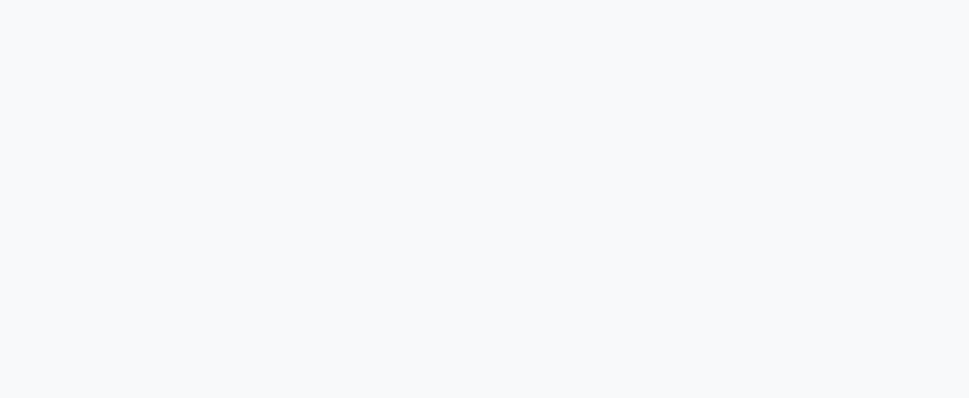
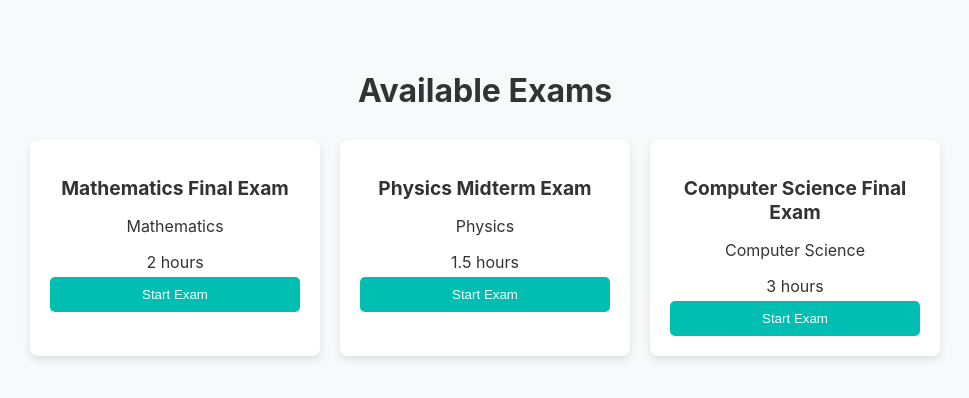
Before and after one commit to SIT2711/online-exam-system, a React (Create React App) app: page /exams in a window 1280 px wide. Before the commit this address had no page. Shown: the top 398 px of the page, without its empty margins (155-1124 px from the left). Built offline with nearby package versions, Linux system fonts and the light colour scheme.

Commit message:
ExamList

```diff
--- a/src/App.js
+++ b/src/App.js
@@ -1,6 +1,9 @@
 import React from "react";
 import { BrowserRouter as Router, Routes, Route } from "react-router-dom";
 import LoginForm from "./pages/LoginForm";
+import ExamList from "./pages/ExamList";
+import './styles/LoginForm.css';
+import './styles/ExamList.css';
 
 function App() {
   return (
@@ -9,6 +12,7 @@ function App() {
         <Routes>
           {/* Render the actual LoginForm component here */}
           <Route path="/login" element={<LoginForm />} />
+          <Route path="/exams" element={<ExamList/>}/>
 
           {/* Optional: Add a default route */}
           <Route path="/" element={<h1>Welcome to Online Exam System</h1>} />
--- /dev/null
+++ b/src/pages/ExamList.jsx
@@ -0,0 +1,50 @@
+import React from 'react';
+import '../styles/ExamList.css'; // Importing the CSS for the ExamList
+
+const exams = [
+  {
+    examName: 'Mathematics Final Exam',
+    subject: 'Mathematics',
+    duration: '2 hours',
+  },
+  {
+    examName: 'Physics Midterm Exam',
+    subject: 'Physics',
+    duration: '1.5 hours',
+  },
+  {
+    examName: 'Computer Science Final Exam',
+    subject: 'Computer Science',
+    duration: '3 hours',
+  },
+  // Add more exams as needed
+];
+
+const ExamList = () => {
+  const handleStartExam = (examName) => {
+    alert(`Starting exam: ${examName}`);
+  };
+
+  return (
+    <div className="exam-list-container">
+      <h1 className="page-title">Available Exams</h1>
+      <div className="exam-cards-container">
+        {exams.map((exam, index) => (
+          <div className="exam-card" key={index}>
+            <h2 className="exam-name">{exam.examName}</h2>
+            <p className="subject">{exam.subject}</p>
+            <p className="duration">{exam.duration}</p>
+            <button
+              className="start-exam-btn"
+              onClick={() => handleStartExam(exam.examName)}
+            >
+              Start Exam
+            </button>
+          </div>
+        ))}
+      </div>
+    </div>
+  );
+};
+
+export default ExamList;
--- /dev/null
+++ b/src/styles/ExamList.css
@@ -0,0 +1,65 @@
+/* Background color for the entire page */
+.exam-list-container {
+  background-color: #F8F9FA;
+  min-height: 100vh;
+  display: flex;
+  flex-direction: column;
+  align-items: center;
+  padding: 30px;
+}
+
+/* Page title styling */
+.page-title {
+  color: #333333;
+  font-size: 2rem;
+  margin-bottom: 30px;
+}
+
+/* Container for all the exam cards */
+.exam-cards-container {
+  display: flex;
+  flex-wrap: wrap;
+  gap: 20px;
+  justify-content: center;
+}
+
+/* Styling for individual exam cards */
+.exam-card {
+  background-color: #FFFFFF;
+  padding: 20px;
+  border-radius: 8px;
+  box-shadow: 0 4px 8px rgba(0, 0, 0, 0.1);
+  width: 250px;
+  text-align: center;
+  transition: transform 0.3s ease;
+}
+
+.exam-card:hover {
+  transform: scale(1.05);
+}
+
+.exam-name {
+  font-size: 1.2rem;
+  color: #333333;
+  margin-bottom: 10px;
+}
+
+.subject, .duration {
+  color: #333333;
+  margin-bottom: 5px;
+}
+
+/* Button styling */
+.start-exam-btn {
+  background-color: #00BFB2;
+  color: #fff;
+  border: none;
+  padding: 10px 20px;
+  border-radius: 5px;
+  cursor: pointer;
+  transition: background-color 0.3s ease;
+}
+
+.start-exam-btn:hover {
+  background-color: #009f98;
+}
```
